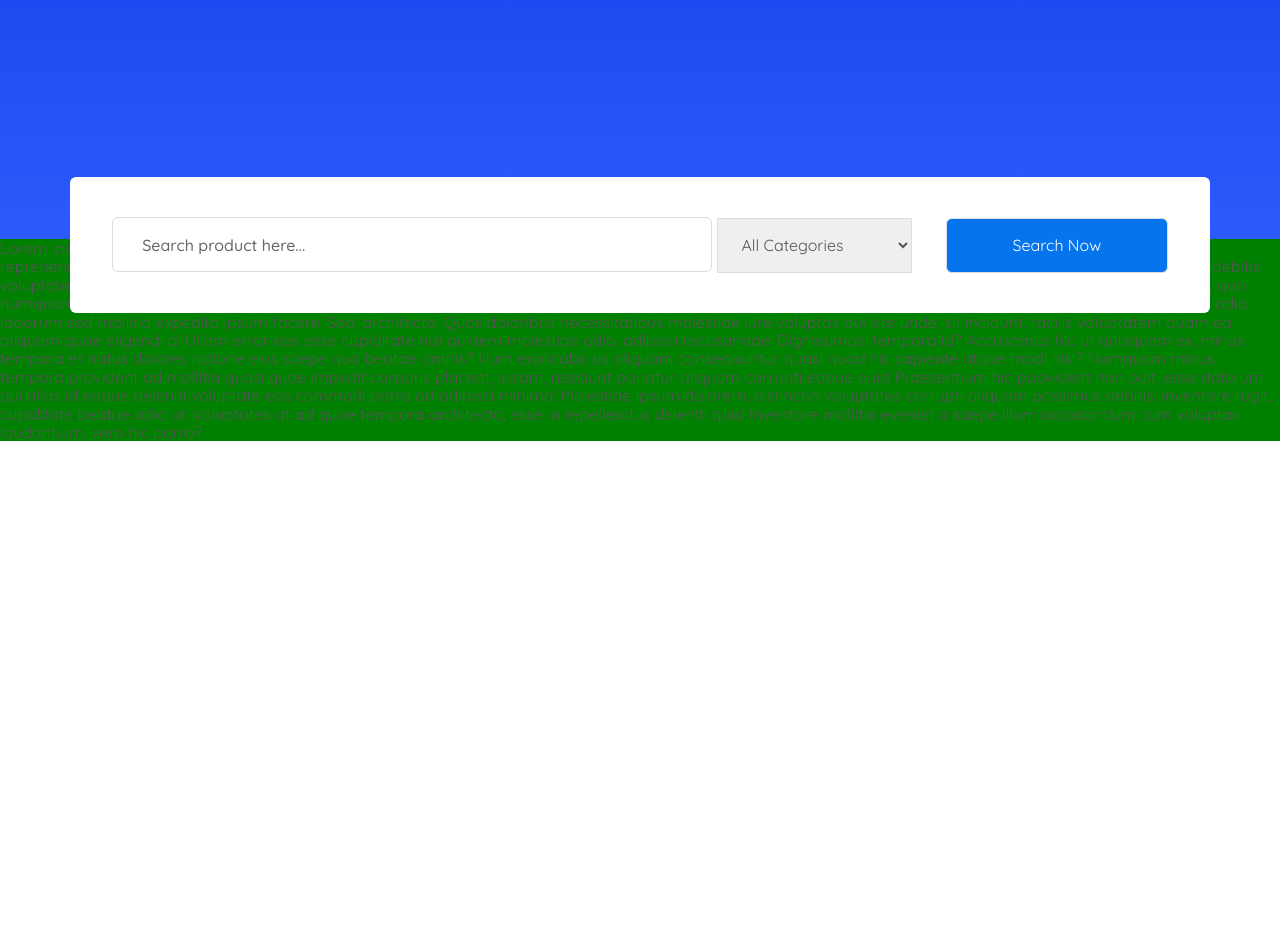
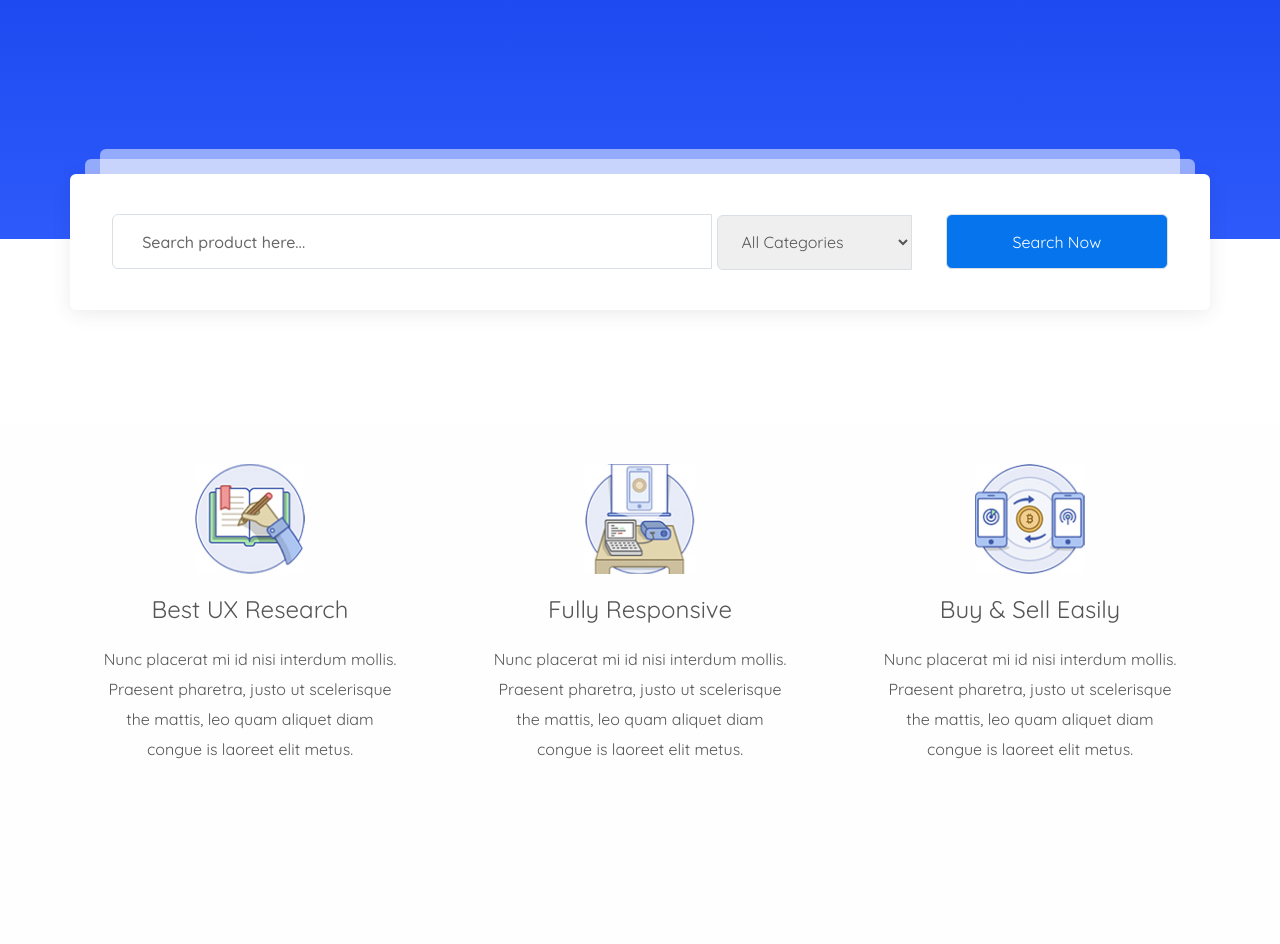
Before and after one commit to khersonna/martplace, a website: page app/index.html in a window 1280 px wide. Shown: the part 666-1610 px from the top of the page. Before the commit the page ends 1108 px from the top, so only its background shows below. Drawn offline with nearby package versions, Linux system fonts and the light colour scheme; files that its build step writes are made by us from their sources.

Commit message:
added advantages  section and changed section search

```diff
--- a/app/index.html
+++ b/app/index.html
@@ -1,5 +1,6 @@
 <!DOCTYPE html>
 <html lang="en">
+
 <head>
     <meta charset="UTF-8">
     <meta name="viewport" content="width=device-width, initial-scale=1.0">
@@ -8,6 +9,7 @@
     <link rel="stylesheet" href="css/libs.min.css">
     <link rel="stylesheet" href="css/style.min.css">
 </head>
+
 <body>
     <header class="header">
         <div class="header__top">
@@ -24,11 +26,12 @@
                     </div>
                     <div class="header__account">
                         <a class="header__account-info" href="#">
-                            <div class="header__account-avatar" style="background-image: url(images/content/user.jpg);"></div>
+                            <div class="header__account-avatar" style="background-image: url(images/content/user.jpg);">
+                            </div>
+                            <div>
                                 <span>Taofiq Hakim</span>
-                        </a>
-                        <a class="header__account-total">
-                            $20.45
+                                <span class="header__account-total"> $20.45</span>
+                            </div>
                         </a>
                     </div>
                 </div>
@@ -102,24 +105,52 @@
                 </div>
             </div>
         </section>
-        <section class="blabla">
-<div>Lorem ipsum dolor sit amet consectetur adipisicing elit. Impedit minima consectetur enim incidunt, quae molestias? Rerum eos minus praesentium sed illo quam! Id reprehenderit tempore nobis veniam totam accusamus qui!
-Tempore error, sint aut, ab reiciendis labore odio corrupti ad nobis et perspiciatis cumque laborum dicta debitis voluptate ipsum, dolores dolorum magni fuga eius sequi quo? Rem maxime aliquam distinctio?
-Repellat beatae ratione molestiae nobis accusamus rem iure tenetur, quo numquam cumque ad nesciunt. Vitae explicabo numquam molestias culpa porro distinctio ipsum minus autem in, ut molestiae atque repellat nesciunt.
-Vel quisquam odio laborum sed mollitia expedita ipsum facere. Sed, architecto. Quos doloribus necessitatibus molestiae iure voluptas qui iste unde, sit incidunt, facilis voluptatem quam ea aliquam quae eligendi a!
-Ullam error eos esse cupiditate nisi quidem molestiae odio, adipisci recusandae! Dignissimos, tempora id? Accusamus hic ut quisquam ex, minus tempora et natus dolores ratione eius saepe quo beatae omnis?
-Illum explicabo us aliquam consequuntur quasi quod hic sapiente atque modi nisi? Numquam minus tempora provident ad mollitia quasi quae impedit corporis placeat, ipsam, nesciunt pariatur aliquam corrupti eaque quis!
-Praesentium hic poovident non odit, esse dolorum qui alias id eaque deleniti voluptate eos commodi porro ad adipisci minima! Molestiae ipsum dolorem, distinctio voluptates corrupti aliquam possimus debitis.
-Inventore fugit, cupiditate beatae odio ut, voluptates at ad quae tempora architecto, esse in repellendus deleniti quis! Inventore mollitia eveniet a saepe illum accusantium cum voluptas laudantium, vero hic porro?</div>
-        </section>
+       <section class="advantages">
+           <div class="container">
+               <div class="advantages__inner">
+                   <div class="advantages__item">
+                        <a class="advantages__item-img" href="#" style="background-image:url(images/content/advantages1.jpg);"></a>
+                       <a class="advantages__item-title">Best UX Research</a>
+                       <div class="advantages__item-text">
+                            Nunc placerat mi id nisi interdum mollis.
+                            Praesent pharetra, justo ut scelerisque
+                            the mattis, leo quam aliquet diam
+                            congue is laoreet elit metus.
+                       </div>
+                   </div>
+                    <div class="advantages__item">
+                        <a class="advantages__item-img" href="#"
+                            style="background-image:url(images/content/advantages2.jpg);"></a>
+                        <a class="advantages__item-title">Fully Responsive</a>
+                        <div class="advantages__item-text">
+                            Nunc placerat mi id nisi interdum mollis.
+                            Praesent pharetra, justo ut scelerisque
+                            the mattis, leo quam aliquet diam
+                            congue is laoreet elit metus.
+                        </div>
+                    </div>
+                    <div class="advantages__item">
+                        <a class="advantages__item-img" href="#"
+                            style="background-image:url(images/content/advantages3.jpg);"></a>
+                        <a class="advantages__item-title">Buy & Sell Easily</a>
+                        <div class="advantages__item-text">
+                            Nunc placerat mi id nisi interdum mollis.
+                            Praesent pharetra, justo ut scelerisque
+                            the mattis, leo quam aliquet diam
+                            congue is laoreet elit metus.
+                        </div>
+                    </div>
+               </div>
 
 
-
+           </div>
+       </section>
 </main>
 
 
     <script src="https://ajax.googleapis.com/ajax/libs/jquery/3.4.1/jquery.min.js"></script>
-    <script src="js/libs.min.js" ></script>
-    <script src="js/main.min.js" ></script>
+    <script src="js/libs.min.js"></script>
+    <script src="js/main.min.js"></script>
 </body>
+
 </html>
--- a/app/scss/_global.scss
+++ b/app/scss/_global.scss
@@ -24,6 +24,7 @@ body {
     font-weight: 400;
     font-size: 16px;
     color: $text;
+    line-height: 1.25;
 }
 
 .container{
--- a/app/scss/style.scss
+++ b/app/scss/style.scss
@@ -52,16 +52,19 @@
     text-align: center;
     width: 140px;
     &-seller{
-        border-radius: 18px;
-        padding:11px;
+        border-radius: 25px;
+        padding:10px 15px;
         background: $blue;
         color: #ffffff;
         cursor: pointer;
         font-size: 14px;
+        transition: all .5s;
+
     }
     &-seller:hover {
         background: #ffffff;
         color: $color-title;
+
     }
 }
 
@@ -98,7 +101,7 @@
         display: block;
         width: 100%;
         border: 1px solid #d9dfe5;
-        border-radius: 18px;
+        border-radius: 25px;
         height: 44px;
         padding-left: 25px;
         padding-right: 100px;
@@ -113,7 +116,7 @@ button {
     position: absolute;
     width: 70px;
     min-height: 44px;
-    border-radius: 18px;
+    border-radius: 25px;
     border: none;
     background-color: $blue;
     right: 0px;
@@ -135,6 +138,7 @@ button {
     color: #ffffff;
     text-align: center;
     position: relative;
+    // margin-bottom: 115px;
     &-title{
         font-size: 60px;
         line-height: 70px;
@@ -159,30 +163,60 @@ button {
         color: #ffffff;
         border: 1px solid #ffffff;
         border-radius: 30px;
-        padding: 20px;
+        padding: 15px 20px;
         margin-left: 30px;
         margin-bottom: 140px;
+        transition: all .5s;
+
     }
     &-btn:hover {
         background: #ffffff;
         color: $blue;
+
     }
+}
+
+.search__inner-box {
+    position: relative;
+}
+
+.search__inner-box::after,
+.search__inner-box::before {
+    content: '';
+    background: rgba(255, 255, 255, .5);
+    border-radius: 6px;
+    text-align: center;
+    height: 30px;
+    display: block;
+    position: absolute;
+}
+.search__inner-box::after {
+       min-width: 1080px;
+       margin-left: -10px;
+       top: -25px;
+}
+.search__inner-box::before {
+    min-width: 1110px;
+    margin-left: -25px;
+    top: -15px;
 }
 
 .search__inner-box{
     background: #ffffff;
+    box-shadow: 0px 4px 20px 0px rgba(0, 0, 0, 0.08);
     width: 100%;
     min-height: 135px;
+    padding: 40px;
     border-radius: 6px;
-    padding: 40px;
     margin-top: 40px;
 }
 .search__inner-form{
     input {
          min-width: 600px;
          height: 55px;
-         border-radius: 6px;
          border: 1px solid #d9dfe5;
+         border-bottom-left-radius:6px;
+         border-top-left-radius:6px;
          &::placeholder {
             padding-left: 27px;
             color: #676767;
@@ -190,11 +224,14 @@ button {
          }
      }
     select {
+        // appearance: none;
         color: $text;
         min-width: 195px;
         height: 55px;
         padding-left:20px;
         border: 1px solid #d9dfe5;
+        border-top-left-radius:6px;
+        border-bottom-left-radius:6px;
         margin-right: 30px;
 
     }
@@ -208,9 +245,46 @@ button {
     }
 }
 
+// end search
+// start advantages
+.advantages{
+    background-color: #fefefe;
+}
+.advantages__inner{
+    margin-top: 185px;
+    padding-bottom: 120px;
+    display: flex;
+    justify-content: space-between;
 
+}
+.advantages__item{
+    max-width: 360px;
+    width: 100%;
+    height: 400px;
+    line-height: 30px;
+    text-align: center;
+    &-img{
+        height: 110px;
+        width: 110px;
+        margin: 0 auto;
+        margin-top: 40px;
+        background-repeat: no-repeat;
+        display: block;
+        background-position: center;
+        background-size: cover;
+        cursor: pointer;
+    }
+    &-title{
+        font-size: 24px;
+        padding: 20px  0;
+        cursor: pointer;
+    }
+    &-text{
+        color:$text;
+        padding: 0 30px 40px;
+    }
+}
 
-
-.blabla{
-    background: green;
+.advantages__item:hover{
+    box-shadow: 0px 4px 50px 0px rgba(0, 0, 0, 0.08);
 }
```
Also changed, not shown: app/images/arrow-down.jpg (added), app/images/content/advantages1.jpg (added), app/images/content/advantages2.jpg (added), app/images/content/advantages3.jpg (added). Lines whose indentation alone changed are shown as unchanged.
